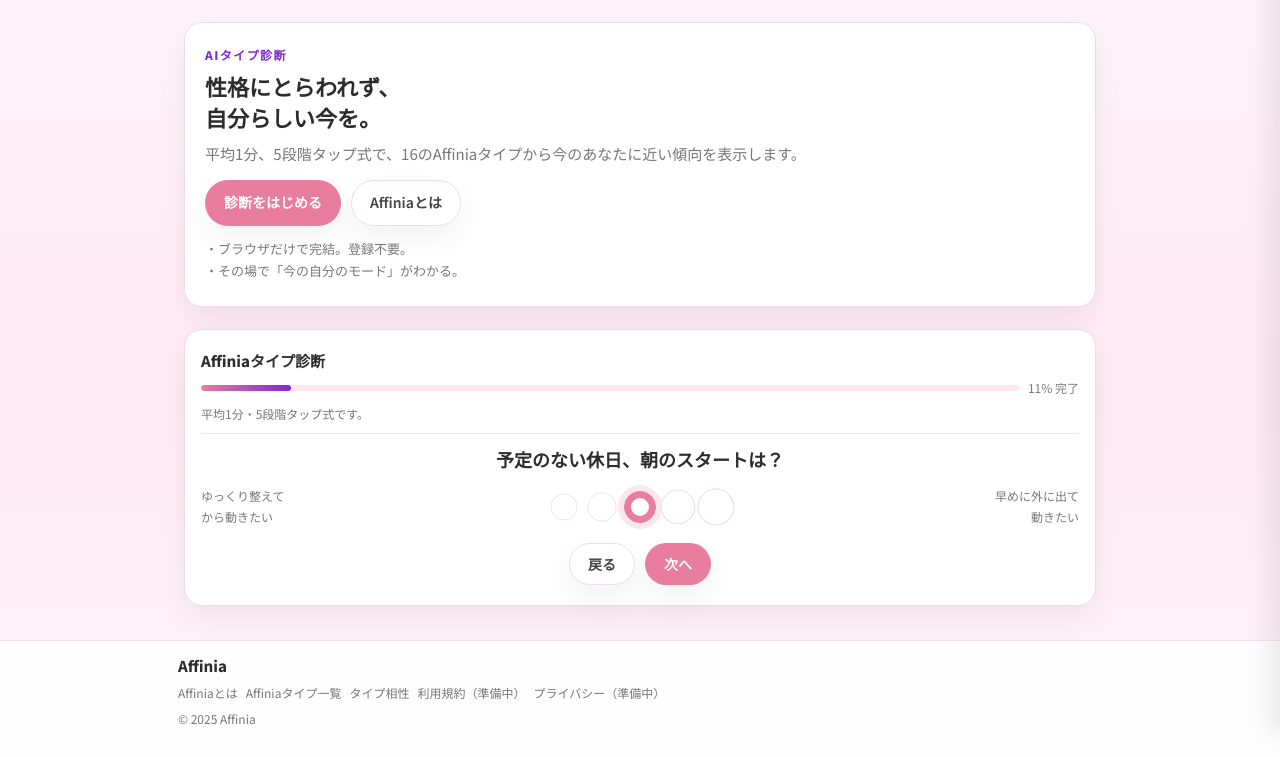
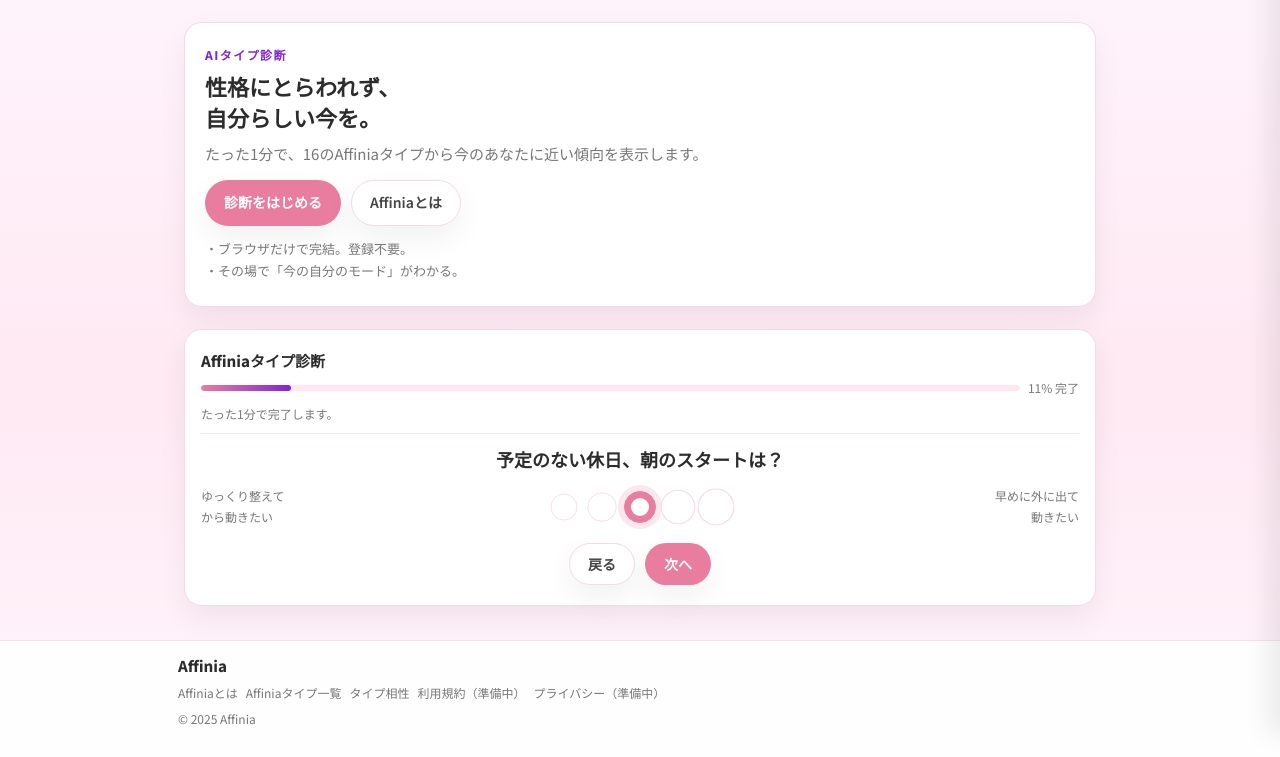
Before and after one commit to takayagithub/v6, a plain HTML site: page index.html in a window 1280 px wide. Shown: the part 65-822 px from the top of the page. Drawn offline with Linux system fonts and the light colour scheme.

Commit message:
Update index.html

```diff
--- a/index.html
+++ b/index.html
@@ -4,7 +4,7 @@
   <meta charset="utf-8" />
   <title>Affinia｜AIタイプ診断</title>
   <meta name="viewport" content="width=device-width,initial-scale=1" />
-  <meta name="description" content="性格にとらわれず、自分らしい今を知るAffiniaタイプ診断。平均1分、5段階タップ式で16のAffiniaタイプから近い傾向を表示します。" />
+  <meta name="description" content="性格にとらわれず、自分らしい今を知るAffiniaタイプ診断。たった1分で、16のAffiniaタイプから今のあなたに近い傾向を表示します。" />
   <link rel="preconnect" href="https://fonts.googleapis.com" />
   <link rel="preconnect" href="https://fonts.gstatic.com" crossorigin />
   <link href="https://fonts.googleapis.com/css2?family=Noto+Sans+JP:wght@400;600;800&display=swap" rel="stylesheet" />
@@ -26,6 +26,8 @@
       </button>
     </div>
   </header>
+
+  <!-- モバイルメニュー -->
   <div class="nav-drawer" id="navDrawer" aria-hidden="true">
     <button class="nav-close" id="navClose" type="button" aria-label="メニューを閉じる">×</button>
     <nav aria-label="メインメニュー(モバイル)">
@@ -45,7 +47,7 @@
           <p class="kicker">AIタイプ診断</p>
           <h1>性格にとらわれず、<br />自分らしい今を。</h1>
           <p class="hero-lead">
-            平均1分、5段階タップ式で、16のAffiniaタイプから今のあなたに近い傾向を表示します。
+            たった1分で、16のAffiniaタイプから今のあなたに近い傾向を表示します。
           </p>
           <div class="hero-actions">
             <a href="#quiz-section" class="btn primary">診断をはじめる</a>
@@ -71,7 +73,7 @@
               </div>
               <span class="progress-text"><span id="quizPercent">0</span>% 完了</span>
             </div>
-            <p class="quiz-meta">平均1分・5段階タップ式です。</p>
+            <p class="quiz-meta">たった1分で完了します。</p>
           </header>
 
           <div class="quiz-body">
@@ -79,9 +81,7 @@
 
             <div class="quiz-scale">
               <span class="quiz-label" id="quizLeftLabel"></span>
-              <div class="quiz-bubbles" id="quizChoices" role="radiogroup" aria-label="5段階の選択">
-                <!-- JSで挿入 -->
-              </div>
+              <div class="quiz-bubbles" id="quizChoices" role="radiogroup" aria-label="5段階の選択"></div>
               <span class="quiz-label" id="quizRightLabel"></span>
             </div>
 
```
